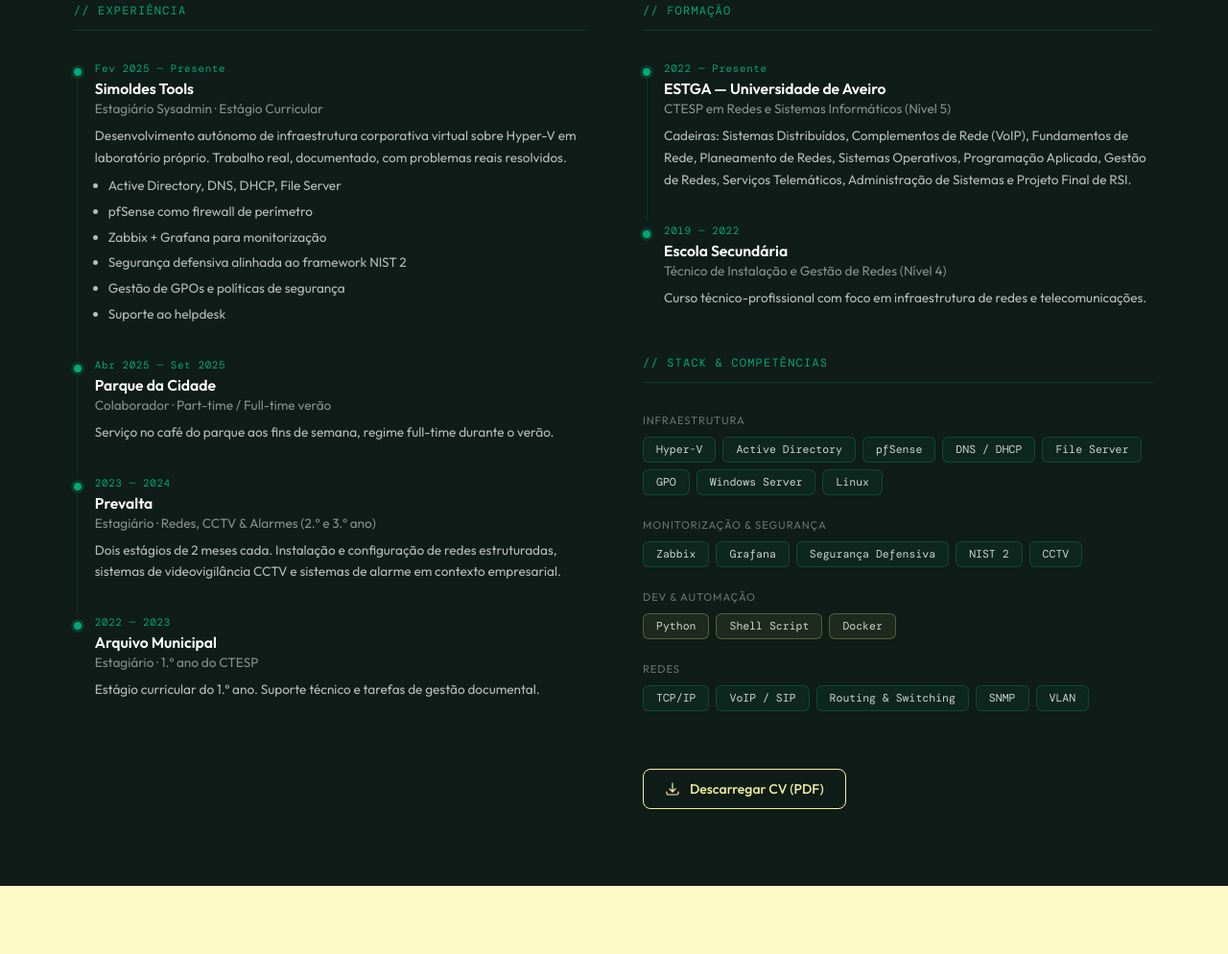
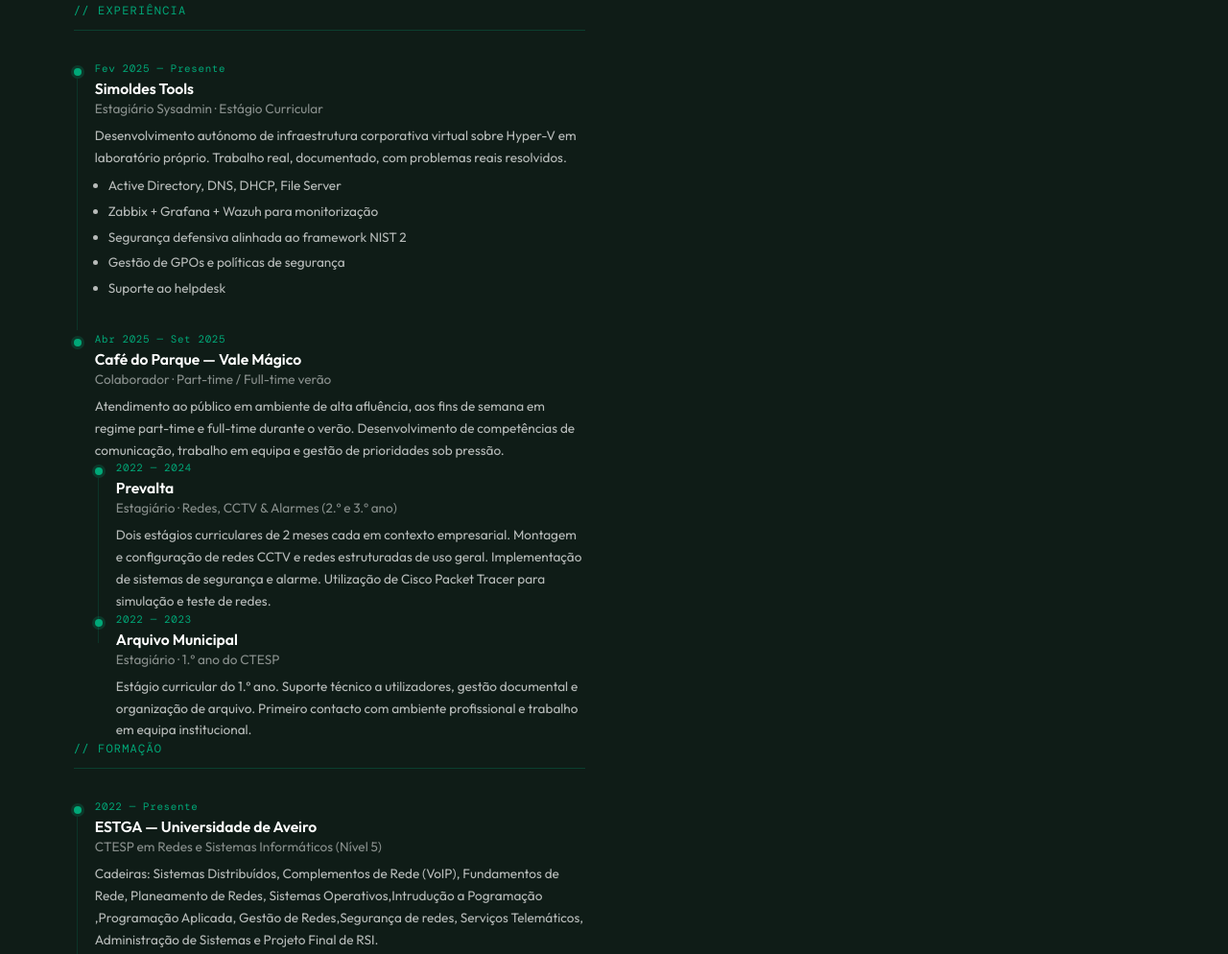
Before and after one commit to JPagear/Portifolio-Digital, a plain HTML site: page index.html in a window 1280 px wide. Shown: the part 1053-2047 px from the top of the page at 96% size. Drawn offline with nearby package versions, Linux system fonts and the light colour scheme; a web font is replaced by a local one.

Commit message:
atualizar portfolio e adicionar foto

```diff
--- a/index.html
+++ b/index.html
@@ -245,12 +245,12 @@
     <div class="intro-visual">
       <div class="photo-frame">
         <!-- ↓ PERSONALIZAR: substitui por <img src="foto.jpg" alt="João Almeida"> -->
-        <div class="photo-placeholder">📷<br><br>A tua fotografia<br><code>460 × 560 px</code></div>
+        <img src="portifolio.jpg" alt="João Almeida">
       </div>
       <div class="intro-stats">
-        <div class="stat"><div class="stat-num">3</div><div class="stat-label">Estágios</div></div>
+        <div class="stat"><div class="stat-num">4</div><div class="stat-label">Estágios</div></div>
         <div class="stat"><div class="stat-num">10+</div><div class="stat-label">Tecnologias</div></div>
-        <div class="stat"><div class="stat-num">3</div><div class="stat-label">Anos Curso</div></div>
+        <div class="stat"><div class="stat-num">5</div><div class="stat-label">Anos Cursos</div></div>
       </div>
     </div>
   </div>
@@ -277,8 +277,7 @@
             em laboratório próprio. Trabalho real, documentado, com problemas reais resolvidos.
             <ul>
               <li>Active Directory, DNS, DHCP, File Server</li>
-              <li>pfSense como firewall de perímetro</li>
-              <li>Zabbix + Grafana para monitorização</li>
+              <li>Zabbix + Grafana + Wazuh para monitorização</li>
               <li>Segurança defensiva alinhada ao framework NIST 2</li>
               <li>Gestão de GPOs e políticas de segurança</li>
               <li>Suporte ao helpdesk</li>
@@ -288,18 +287,24 @@
 
         <div class="tl-item">
   <div class="tl-date">Abr 2025 — Set 2025</div>
-          <div class="tl-org">Parque da Cidade</div>
+<div class="tl-org">Café do Parque — Vale Mágico</div>
 <div class="tl-role">Colaborador · Part-time / Full-time verão</div>
-          <div class="tl-desc">Serviço no café do parque aos fins de semana, regime full-time durante o verão.</div>
+<div class="tl-desc">
+  Atendimento ao público em ambiente de alta afluência, aos fins de semana
+  em regime part-time e full-time durante o verão. Desenvolvimento de
+  competências de comunicação, trabalho em equipa e gestão de prioridades
+  sob pressão.
 </div>
 
 <div class="tl-item">
-          <div class="tl-date">2023 — 2024</div>
+  <div class="tl-date">2022 — 2024</div>
   <div class="tl-org">Prevalta</div>
   <div class="tl-role">Estagiário · Redes, CCTV &amp; Alarmes (2.º e 3.º ano)</div>
   <div class="tl-desc">
-            Dois estágios de 2 meses cada. Instalação e configuração de redes estruturadas,
-            sistemas de videovigilância CCTV e sistemas de alarme em contexto empresarial.
+    Dois estágios curriculares de 2 meses cada em contexto empresarial.
+    Montagem e configuração de redes CCTV e redes estruturadas de uso geral.
+    Implementação de sistemas de segurança e alarme. Utilização de Cisco
+    Packet Tracer para simulação e teste de redes.
   </div>
 </div>
 
@@ -307,7 +312,11 @@
   <div class="tl-date">2022 — 2023</div>
   <div class="tl-org">Arquivo Municipal</div>
   <div class="tl-role">Estagiário · 1.º ano do CTESP</div>
-          <div class="tl-desc">Estágio curricular do 1.º ano. Suporte técnico e tarefas de gestão documental.</div>
+  <div class="tl-desc">
+    Estágio curricular do 1.º ano. Suporte técnico a utilizadores, gestão
+    documental e organização de arquivo. Primeiro contacto com ambiente
+    profissional e trabalho em equipa institucional.
+  </div>
 </div>
 
       </div>
@@ -323,8 +332,8 @@
           <div class="tl-role">CTESP em Redes e Sistemas Informáticos (Nível 5)</div>
           <div class="tl-desc">
             Cadeiras: Sistemas Distribuídos, Complementos de Rede (VoIP), Fundamentos de
-            Rede, Planeamento de Redes, Sistemas Operativos, Programação Aplicada, Gestão
-            de Redes, Serviços Telemáticos, Administração de Sistemas e Projeto Final de RSI.
+            Rede, Planeamento de Redes, Sistemas Operativos,Intrudução a Pogramação ,Programação Aplicada, Gestão
+            de Redes,Segurança de redes, Serviços Telemáticos, Administração de Sistemas e Projeto Final de RSI.
           </div>
         </div>
 
@@ -345,7 +354,7 @@
           <div class="chips">
             <span class="chip">Hyper-V</span>
             <span class="chip">Active Directory</span>
-            <span class="chip">pfSense</span>
+            <span class="chip">Wazuh</span>
             <span class="chip">DNS / DHCP</span>
             <span class="chip">File Server</span>
             <span class="chip">GPO</span>
```
Also changed, not shown: portifolio.jpg (added), 1 other file. Lines whose indentation alone changed are shown as unchanged.
